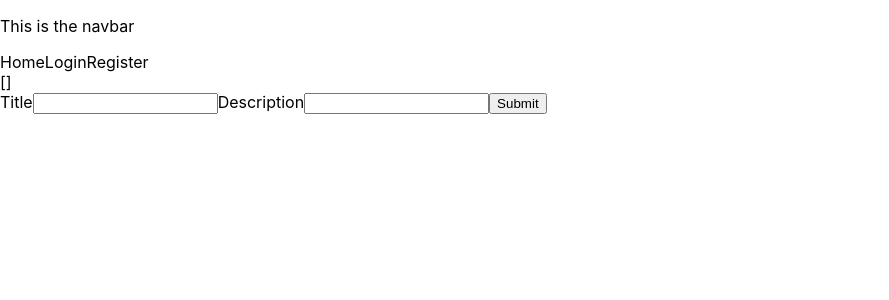
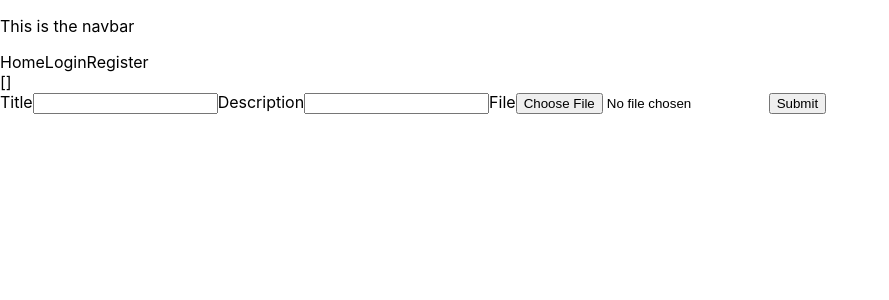
Before and after one commit to chukulert/react-social-media, a Next.js app: page /profile/1 in a window 1280 px wide. Shown: the top 300 px of the page, without its empty margins (0-889 px from the left). Built offline with nearby package versions, Linux system fonts and the light colour scheme; no server answers; the database is empty.

Commit message:
initial commit

```diff
--- a/pages/profile/[id].js
+++ b/pages/profile/[id].js
@@ -61,7 +61,6 @@ const ProfilePage = () => {
       } catch (e) {
         console.error(e)
       }
-
   }
 
   //load page user and posts when router query returns an id
--- a/src/components/NewPostForm.js
+++ b/src/components/NewPostForm.js
@@ -1,23 +1,34 @@
-import React from 'react';
-import { Formik, Field, Form, ErrorMessage } from 'formik';
-import * as Yup from 'yup';
+import React from "react";
+import { Formik, Field, Form, ErrorMessage } from "formik";
+import * as Yup from "yup";
 
-const NewPostForm = ({submitHandler}) => {
+const NewPostForm = ({ submitHandler }) => {
+
   return (
     <Formik
-      initialValues={{ title: '', description: '' }}
+      initialValues={{ title: "", description: "", file: "" }}
       validationSchema={Yup.object({
-        title: Yup.string().required('Required'),
-        description: Yup.string().required('Required')
+        title: Yup.string().required("Required"),
+        description: Yup.string().required("Required"),
       })}
-      onSubmit={(values, { setSubmitting }) => {
+      onSubmit={(values, { setSubmitting, setFieldValue }) => {
         setTimeout(() => {
           alert(JSON.stringify(values, null, 2));
           setSubmitting(false);
         }, 400);
+        //get file from input
+        let file;
+        const fileInput = document.getElementById('file');
+        if(fileInput.files[0]) {
+            file = fileInput.files[0]
+        }
         submitHandler({
-            title: values.title, description: values.description})
+          title: values.title,
+          description: values.description,
+          file: file
+        });
       }}
+
     >
       <Form>
         <label htmlFor="title">Title</label>
@@ -28,10 +39,22 @@ const NewPostForm = ({submitHandler}) => {
         <Field name="description" type="textarea" />
         <ErrorMessage name="description" />
 
+        <label htmlFor="file">File</label>
+        <Field
+            id='file'
+          name="file"
+          type="file"
+          accept="image/*"
+        //   onChange={(event) =>
+        //    setFieldValue("file", event.currentTarget.files[0])
+        //   }
+        />
+        <ErrorMessage name="file" />
+
         <button type="submit">Submit</button>
       </Form>
     </Formik>
   );
 };
 
-export default NewPostForm
+export default NewPostForm;
--- a/src/utils/init-firebase.js
+++ b/src/utils/init-firebase.js
@@ -1,7 +1,7 @@
 import { initializeApp } from "firebase/app";
 import { getAuth } from 'firebase/auth'
 import { getFirestore } from "firebase/firestore";
-
+import { getStorage, ref } from "firebase/storage";
 
 const FIREBASE_CONFIG = {
   apiKey: process.env.NEXT_PUBLIC_FIREBASE_API_KEY,
@@ -17,5 +17,7 @@ const app = initializeApp(FIREBASE_CONFIG)
 
 export const auth = getAuth(app);
 export const db = getFirestore();
+export const storage = getStorage(app)
+export const imagesRef = ref(storage, 'images')
 // export const firestoreFieldValue = firebase.firestore.FieldValue;
 // export const timestamp = firebase.firestore.FieldValue.serverTimestamp();
```
Also changed, not shown: lib/firebase.js (added, +28 -0 lines), pages/index.js (+83 -3 lines), 1 other file (tests, documents, lock files or other folders).
